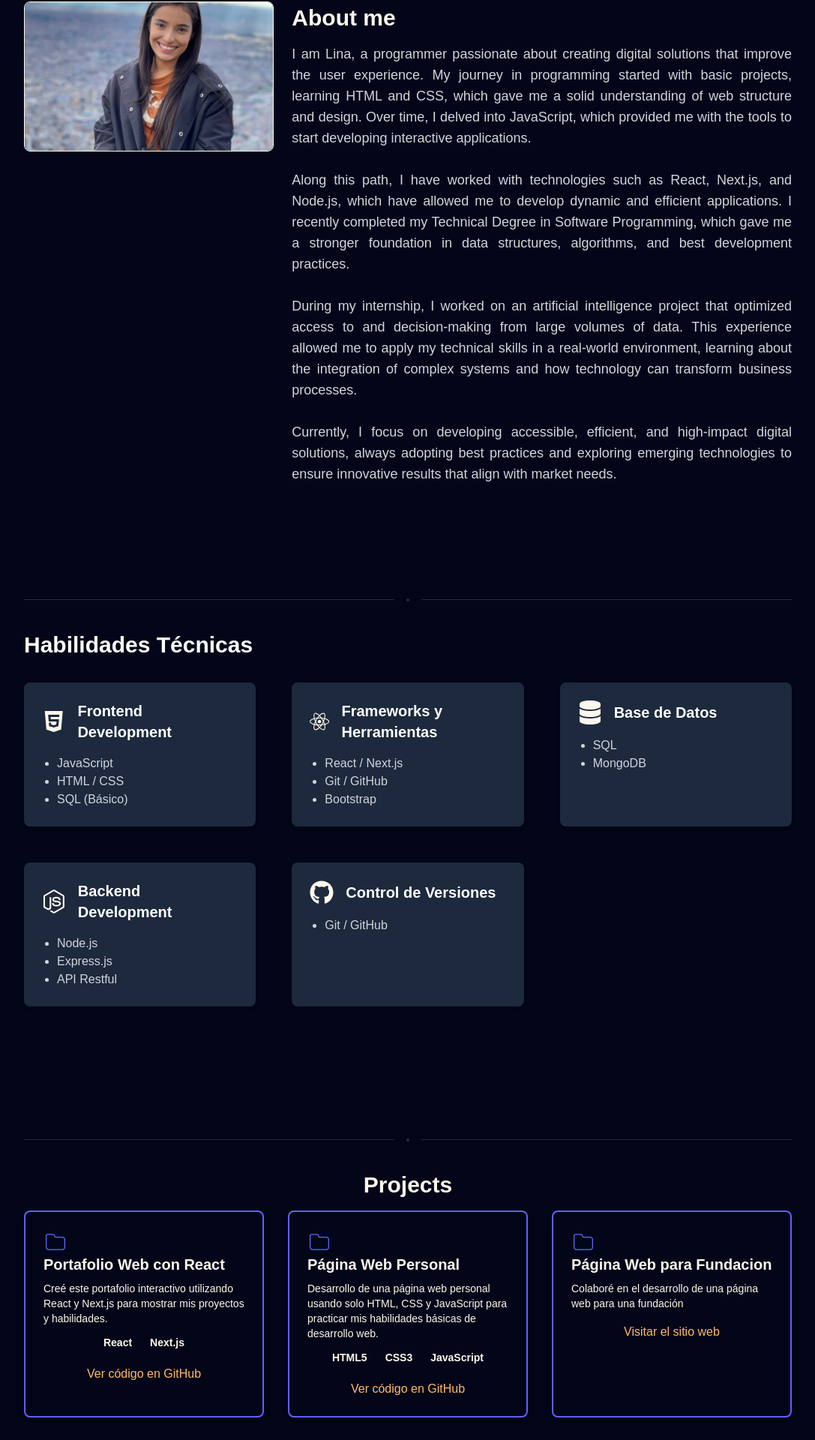
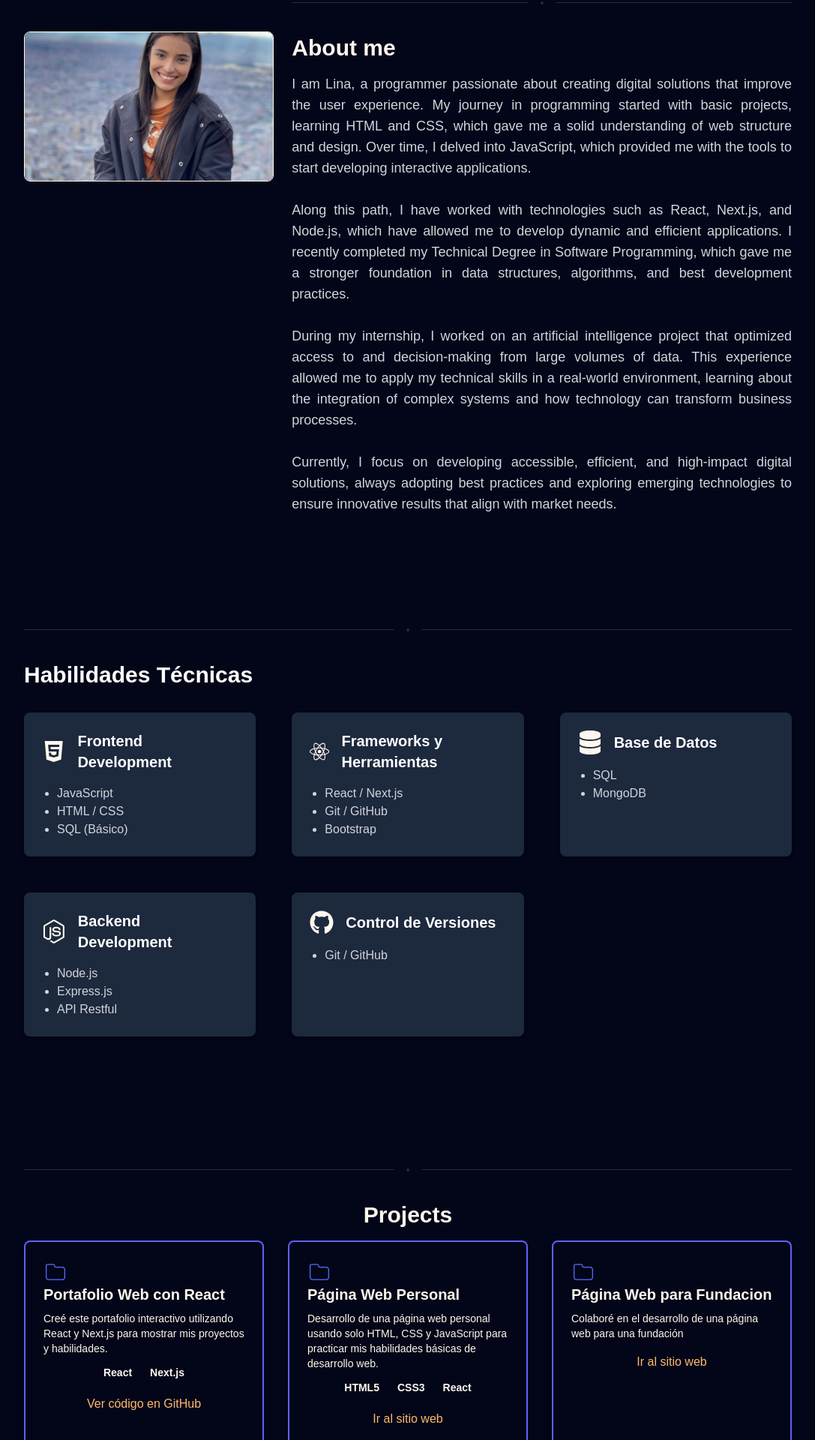
Before and after one commit to LinaMariaV/lina-portafolio, a Next.js app: page / in a window 1280 px wide. Shown: the part 870-2790 px from the top of the page at 75% size, without its empty margins (96-1183 px from the left). Built offline with nearby package versions, Linux system fonts and the light colour scheme.

Commit message:
update links

```diff
--- a/src/components/about/about.tsx
+++ b/src/components/about/about.tsx
@@ -7,7 +7,7 @@ export default function About() {
   return (
     <div
       id="about"
-      className="w-full max-w-6xl px-16 py-10 font-[family-name:var(--font-inter)]"
+      className="w-full max-w-6xl px-16 pb-10 pt-5 sm:pt-20 font-[family-name:var(--font-inter)]"
     >
       <div className="flex flex-col sm:flex-row items-top text-center gap-6">
         <div className="w-full sm:w-1/3 flex justify-center">
--- a/src/components/projects/projects.tsx
+++ b/src/components/projects/projects.tsx
@@ -6,19 +6,20 @@ const projectsData = [
   {
     title: "Portafolio Web con React",
     description: "Creé este portafolio interactivo utilizando React y Next.js para mostrar mis proyectos y habilidades.",
-    link: "https://github.com/mi-repo-nextjs",
+    link: "https://github.com/LinaMariaV/lina-portafolio",
     technologies: ["React", "Next.js"]
   },
   {
     title: "Página Web Personal",
     description: "Desarrollo de una página web personal usando solo HTML, CSS y JavaScript para practicar mis habilidades básicas de desarrollo web.",
-    link: "https://github.com/mi-repo-web",
-    technologies: ["HTML5", "CSS3", "JavaScript"]
+    link: "https://travel.linavillalba.me/",
+    technologies: ["HTML5", "CSS3", "React"],
+    isExternalLink: true
   },
   {
     title: "Página Web para Fundacion ",
     description: " Colaboré en el desarrollo de una página web para una fundación",
-    link: "https://www.sitio-web-de-la-fundacion.com",
+    link: "https://funmedialma.com/",
     isExternalLink: true
   }
 ];
--- a/src/utils/ProjectCard.tsx
+++ b/src/utils/ProjectCard.tsx
@@ -50,7 +50,7 @@ export const ProjectCard: React.FC<ProjectCardProps> = ({
       target="_blank"
       rel="noopener noreferrer"
     >
-      {isExternalLink ? "Visitar el sitio web" : "Ver código en GitHub"}
+      {isExternalLink ? "Ir al sitio web" : "Ver código en GitHub"}
     </a>
     </div>
   </div>
```
